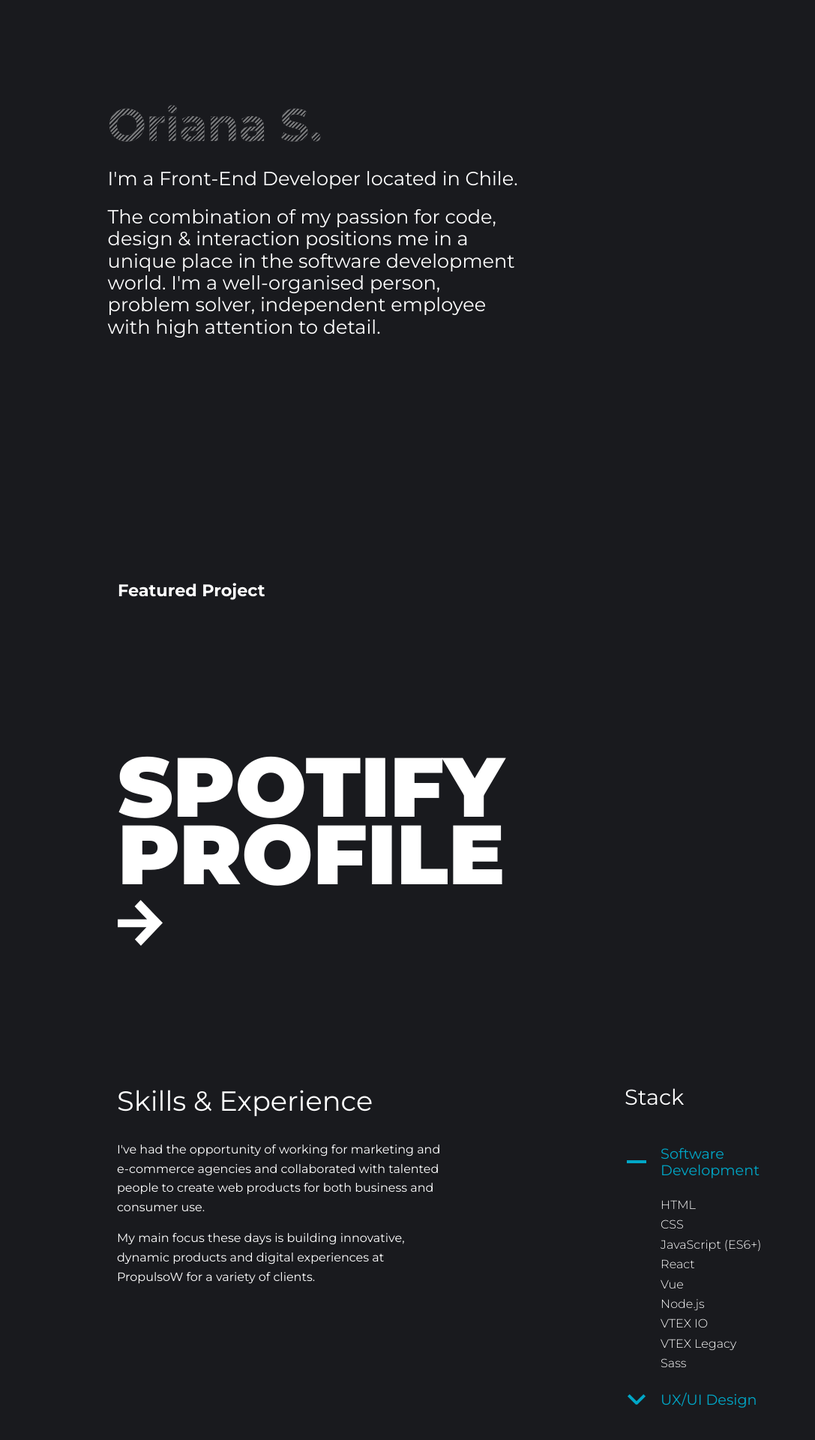
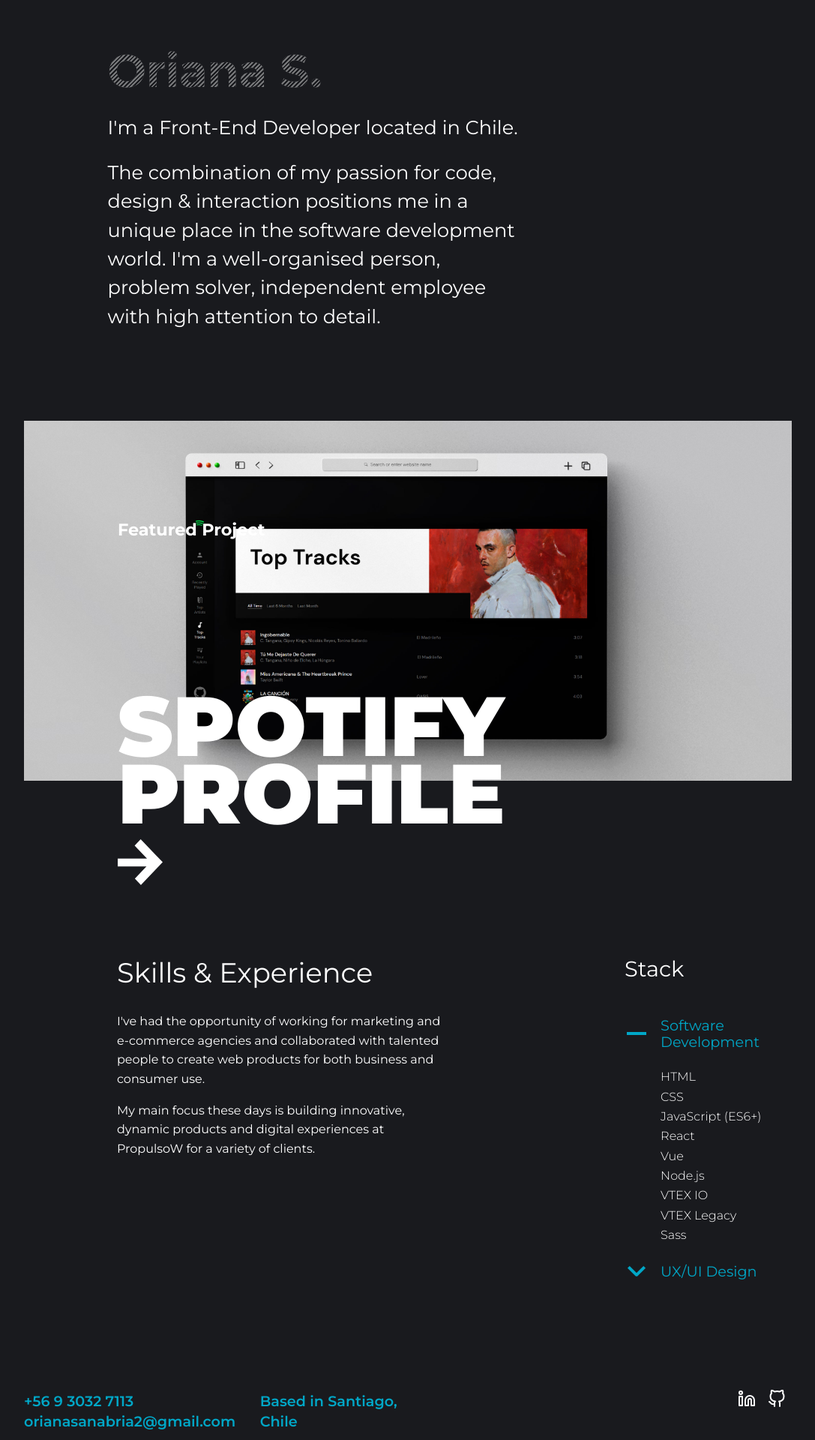
Before and after one commit to orianasanabria/portfolio, a React (Create React App) app: page / in a window 1280 px wide. Shown: the part 860-2780 px from the top of the page at 75% size, without its empty margins (96-1183 px from the left). Built offline with nearby package versions, Linux system fonts and the light colour scheme.

Commit message:
fixed margins and animations

```diff
--- a/src/components/HomePage/HomeAbout.jsx
+++ b/src/components/HomePage/HomeAbout.jsx
@@ -3,8 +3,9 @@
 import { useInView } from "react-intersection-observer"
 import { Container, Flex } from "../../styles/globalStyles"
 import {
+  HomeAboutSection,
   About,
-  Services,
+  Stack,
   AccordionHeader,
   AccordionIcon,
   AccordionContent,
@@ -31,8 +32,7 @@
   }, [animation, inView, isSmall])
 
   return (
-    <motion.div
-      className="home-about-section"
+    <HomeAboutSection
       ref={aboutRef}
       animate={animation}
       initial="hidden"
@@ -65,7 +65,7 @@
               and digital experiences at PropulsoW for a variety of clients.
             </p>
           </About>
-          <Services>
+          <Stack>
             <h3>Stack</h3>
             {accordionIds.map((details, index) => (
               <Accordion
@@ -76,10 +76,10 @@
                 onCursor={onCursor}
               />
             ))}
-          </Services>
+          </Stack>
         </Flex>
       </Container>
-    </motion.div>
+    </HomeAboutSection>
   )
 }
 
--- a/src/components/layout.js
+++ b/src/components/layout.js
@@ -30,7 +30,6 @@
     box-sizing: border-box;
     -webkit-font-smoothing: antialiased;
     background: ${props => props.theme.background};
-    overflow-x: hidden;
     &::-webkit-scrollbar {
       display: none;
     }
--- a/src/styles/footerStyles.js
+++ b/src/styles/footerStyles.js
@@ -2,17 +2,16 @@
 import { css } from "styled-components"
 
 export const FooterNav = styled.div`
-  height: 150px;
-  margin-top: 10%;
+  margin-bottom: 10vh;
 `
 
 export const FooterContent = styled.div`
-  color: ${props => props.theme.accent};
+  color: ${(props) => props.theme.accent};
   font-size: 1.2rem;
   font-weight: 600;
   line-height: 0.5rem;
   flex: 1;
-  ${props =>
+  ${(props) =>
     props.wider &&
     css`
       flex: 2;
@@ -28,11 +27,11 @@
     width: 24px;
     height: 24px;
     padding: 8px;
-    color: ${props => props.theme.text};
+    color: ${(props) => props.theme.text};
     transition: all 0.25s cubic-bezier(0.645, 0.045, 0.355, 1);
     &:hover {
       transform: translateY(-3px);
-      color: ${props => props.theme.accent};
+      color: ${(props) => props.theme.accent};
     }
     svg {
       width: 100%;
--- a/src/styles/globalStyles.js
+++ b/src/styles/globalStyles.js
@@ -10,7 +10,7 @@
     width: 80%;
   }
 
-  ${props =>
+  ${(props) =>
     props.fluid &&
     css`
       padding: 0;
@@ -23,7 +23,7 @@
   display: flex;
   align-items: center;
 
-  ${props =>
+  ${(props) =>
     props.responsiveDirection &&
     css`
       flex-direction: column;
@@ -32,25 +32,25 @@
       }
     `}
 
-  ${props =>
+  ${(props) =>
     props.spaceBetween &&
     css`
       justify-content: space-between;
     `}
 
-  ${props =>
+  ${(props) =>
     props.flexEnd &&
     css`
       justify-content: flex-end;
     `}
 
-	${props =>
+	${(props) =>
     props.alignTop &&
     css`
       align-items: flex-start;
     `}
 
-	${props =>
+	${(props) =>
     props.noHeight &&
     css`
       height: 0;
@@ -63,7 +63,7 @@
   left: 0;
   width: 32px;
   height: 32px;
-  background: ${props => props.theme.accent};
+  background: ${(props) => props.theme.accent};
   border-radius: 100%;
   transform: translate(-50%, -50%);
   transition: all 0.1s ease-in-out;
@@ -73,39 +73,35 @@
   z-index: 999;
   &.pointer {
     background: transparent !important;
-    border: 4px solid ${props => props.theme.text} !important;
+    border: 4px solid ${(props) => props.theme.text} !important;
   }
   &.hovered {
     background: transparent;
     width: 56px;
     height: 56px;
-    border: 4px solid ${props => props.theme.accent};
+    border: 4px solid ${(props) => props.theme.accent};
   }
   &.nav-open {
-    background: ${props => props.theme.text};
+    background: ${(props) => props.theme.text};
   }
   &.locked {
     background: transparent;
     width: 56px;
     height: 56px;
-    border: 4px solid ${props => props.theme.background};
-    left: ${props => props.theme.left} !important;
-    top: ${props => props.theme.top} !important;
+    border: 4px solid ${(props) => props.theme.background};
+    left: ${(props) => props.theme.left} !important;
+    top: ${(props) => props.theme.top} !important;
   }
 `
 
 export const ProjectBtn = styled.div`
   position: fixed;
-  bottom: 1rem;
-  right: 1.5rem;
+  bottom: 0.5rem;
+  right: 0.5rem;
   .text {
-    margin-top: 2rem;
-    display: grid;
-    justify-content: center;
-    align-content: center;
-    grid-template-columns: max-content max-content;
+    display: none;
     h2 {
-      color: ${props => props.theme.text};
+      color: ${(props) => props.theme.text};
       font-weight: 400;
       font-size: 1.2rem;
       margin: 0;
@@ -116,4 +112,16 @@
       transform: rotate(180deg);
     }
   }
+  @media only screen and (min-width: 991px) {
+    bottom: 1rem;
+    right: 1.5rem;
+    .text {
+      display: block;
+      margin-top: 2rem;
+      display: grid;
+      justify-content: center;
+      align-content: center;
+      grid-template-columns: max-content max-content;
+    }
+  }
 `
--- a/src/styles/homeStyles.js
+++ b/src/styles/homeStyles.js
@@ -2,11 +2,10 @@
 import { motion } from "framer-motion"
 
 export const Banner = styled.div`
-  background: ${props => props.theme.background};
+  background: ${(props) => props.theme.background};
   height: 100vh;
   width: 100%;
   position: relative;
-  margin-bottom: 15%;
 `
 
 export const Video = styled.div`
@@ -21,6 +20,7 @@
   top: 0;
   left: 0;
   height: 100%;
+  width: 100%;
   display: block;
 `
 export const BannerGrid = styled(motion.div)`
@@ -41,7 +41,7 @@
 export const BannerTitle = styled(motion.h1)`
   grid-column: 2/6;
   grid-row: 2/3;
-  color: ${props => props.theme.text};
+  color: ${(props) => props.theme.text};
   @media only screen and (min-width: 768px) {
     grid-row: 4;
     grid-column: 2/8;
@@ -71,21 +71,21 @@
   grid-row: 4/5;
   line-height: 1.3;
   font-weight: 600;
-  color: ${props => props.theme.text};
+  color: ${(props) => props.theme.text};
   grid-column: 11/12;
 `
 export const ScrollArrow = styled(motion.span)`
   grid-column: 2/3;
   grid-row: 5/6;
   svg path {
-    fill: ${props => props.theme.text};
+    fill: ${(props) => props.theme.text};
   }
 `
 
 // Content
 
 export const HomeContentSection = styled(motion.div)`
-  margin-bottom: 15%;
+  margin: 15vh 0;
   @media only screen and (min-width: 991px) {
     margin-left: 124px;
   }
@@ -96,7 +96,7 @@
     width: fit-content;
     position: relative;
     margin-bottom: 0.5rem;
-    color: ${props => props.theme.text};
+    color: ${(props) => props.theme.text};
     opacity: 0.4;
     font-size: 3.8rem;
     cursor: pointer;
@@ -110,8 +110,8 @@
       45deg,
       transparent 0,
       transparent 2px,
-      ${props => props.theme.background} 2px,
-      ${props => props.theme.background} 4px
+      ${(props) => props.theme.background} 2px,
+      ${(props) => props.theme.background} 4px
     );
     background-clip: text;
     -webkit-background-clip: text;
@@ -129,8 +129,8 @@
       135deg,
       transparent 0,
       transparent 2px,
-      ${props => props.theme.background} 2px,
-      ${props => props.theme.background} 4px
+      ${(props) => props.theme.background} 2px,
+      ${(props) => props.theme.background} 4px
     );
     background-clip: text;
     -webkit-background-clip: text;
@@ -151,9 +151,10 @@
 `
 
 export const Content = styled.h2`
-  font-size: clamp(1.4em, 1vw + .8rem, 2.1rem);
+  font-size: clamp(1.2em, 1vw + 0.8rem, 2.1rem);
   font-weight: 400;
-  color: ${props => props.theme.text};
+  color: ${(props) => props.theme.text};
+  line-height: 1.5;
   &:last-of-type {
     margin-bottom: 25%;
   }
@@ -166,10 +167,9 @@
 `
 
 export const HomeFeaturedSection = styled(motion.div)`
-  margin-bottom: 15%;
+  margin: 15vh 0;
   position: relative;
   a {
-    margin-bottom: 15%;
     position: relative;
     display: block;
   }
@@ -179,8 +179,10 @@
   height: 480px;
   width: 100%;
   box-sizing: border-box;
-  color: ${props => props.theme.text};
+  color: ${(props) => props.theme.text};
   position: relative;
+  z-index: 9;
+  margin-bottom: 20%;
   h3 {
     font-size: 1.2rem;
     position: absolute;
@@ -198,7 +200,7 @@
     line-height: 1;
     font-weight: 900;
     margin: 0;
-    color: ${props => props.theme.text};
+    color: ${(props) => props.theme.text};
     @media only screen and (min-width: 991px) {
       bottom: -142px;
       font-size: 7rem;
@@ -216,7 +218,7 @@
         left: -48px;
         width: 108px;
         path {
-          fill: ${props => props.theme.text};
+          fill: ${(props) => props.theme.text};
         }
       }
     }
@@ -233,7 +235,6 @@
 
 export const FeaturedProject = styled.div`
   position: absolute;
-  z-index: -1;
   width: 100%;
   top: 0;
   overflow: hidden;
@@ -252,18 +253,21 @@
 
 // About
 
+export const HomeAboutSection = styled(motion.div)`
+  margin: 15vh 0;
+`
+
 export const About = styled.div`
-  margin-top: 10%;
   h2 {
     font-size: 2.3rem;
     font-weight: 400;
-    color: ${props => props.theme.text};
+    color: ${(props) => props.theme.text};
   }
   p {
     max-width: 440px;
     line-height: 1.6rem;
     font-size: 1rem;
-    color: ${props => props.theme.text};
+    color: ${(props) => props.theme.text};
   }
   @media only screen and (min-width: 991px) {
     h2 {
@@ -274,12 +278,11 @@
   }
 `
 
-export const Services = styled.div`
-  margin-top: 10%;
+export const Stack = styled.div`
   h3 {
     font-size: 1.8rem;
     font-weight: 400;
-    color: ${props => props.theme.text};
+    color: ${(props) => props.theme.text};
   }
   @media only screen and (max-width: 991px) {
     width: 100%;
@@ -291,7 +294,7 @@
 
 export const AccordionHeader = styled(motion.div)`
   width: 100%;
-  color: ${props => props.theme.accent};
+  color: ${(props) => props.theme.accent};
   display: flex;
   align-items: center;
   font-size: 600;
@@ -307,7 +310,7 @@
   span {
     width: 16px;
     height: 4px;
-    background: ${props => props.theme.accent};
+    background: ${(props) => props.theme.accent};
     transition: 0.1s ease-in-out;
   }
 `
@@ -318,7 +321,7 @@
   span {
     margin: 0.5rem;
     font-size: 1rem;
-    color: ${props => props.theme.text};
+    color: ${(props) => props.theme.text};
     display: block;
     font-weight: 300;
   }
```
